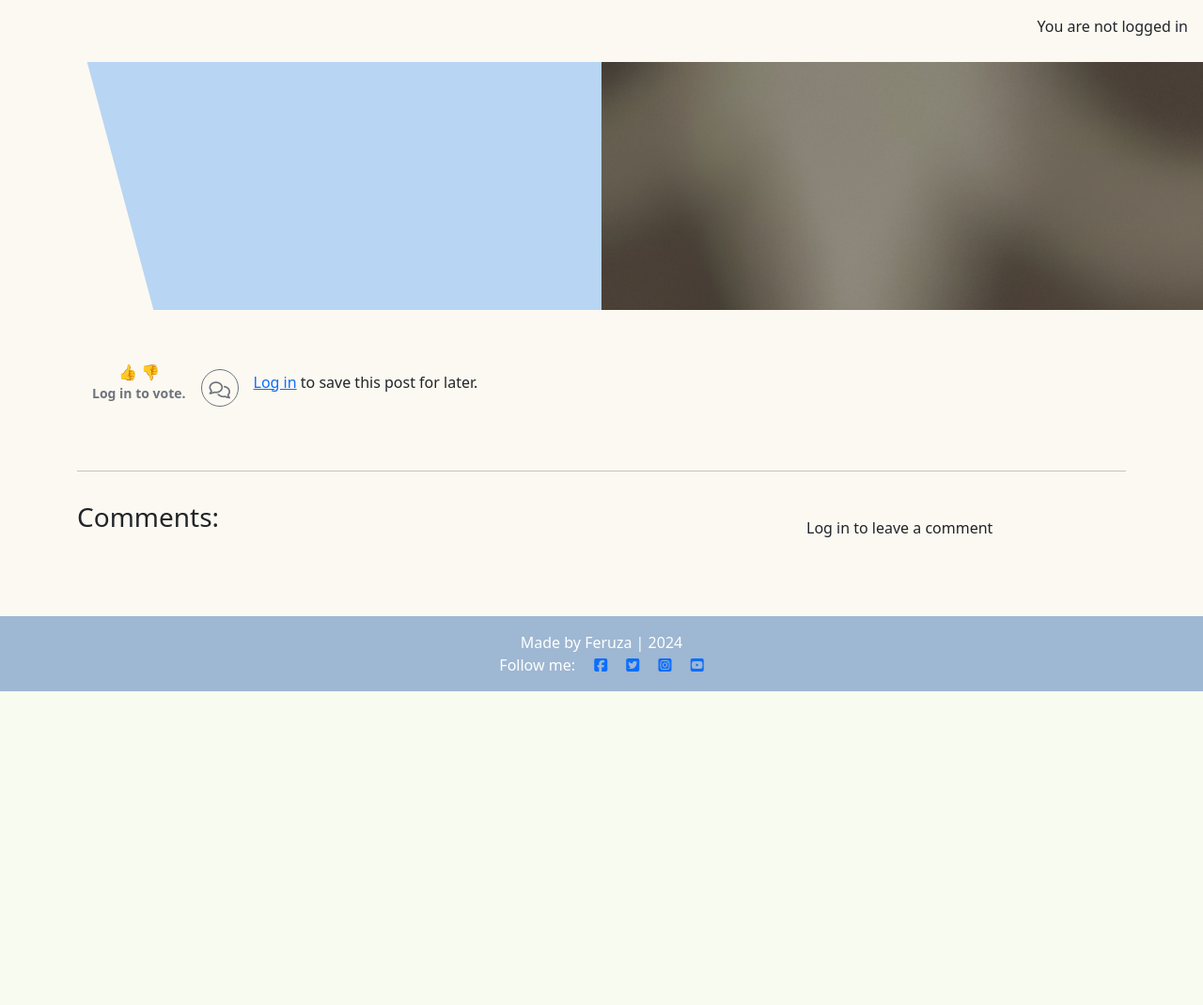
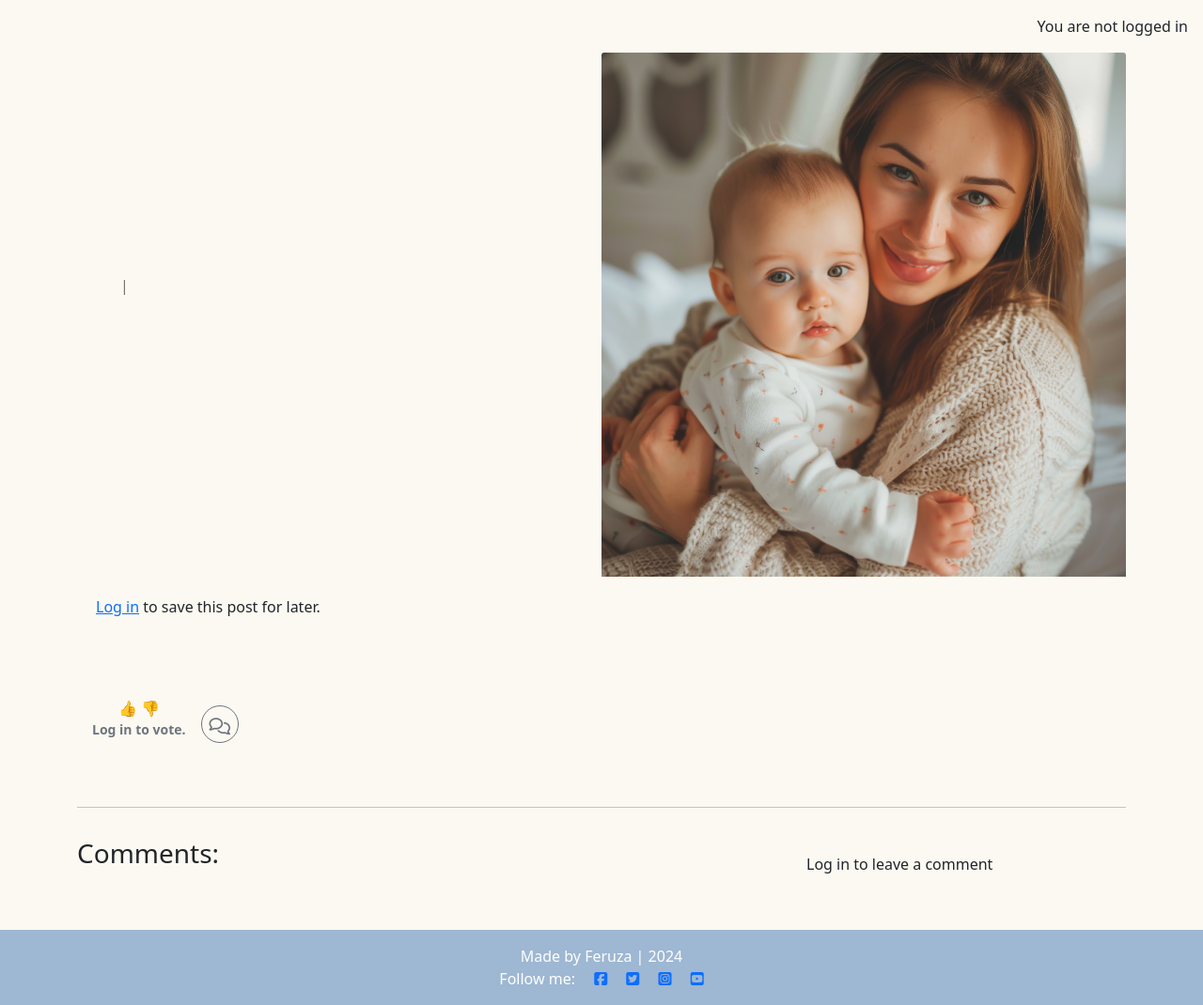
Before and after one commit to FeruzaShokirjonovna/Blog, a Django app: template templates/post_detail.html in a window 1280 px wide. Shown: the part 64-1134 px from the top of the page at 94% size. Before the commit the page ends 800 px from the top, so only its background shows below. Run offline with Django 3.2, Linux system fonts and the light colour scheme; the template is opened without the code that fills it, so the values that code supplies are empty; parts of the project's set-up code (start-up, migrations or seed data) failed here and were passed over; some libraries are stand-ins or nearby versions.

Commit message:
Redesign title and image on post detail page

```diff
--- a/static/css/style.css
+++ b/static/css/style.css
@@ -68,24 +68,43 @@ body {
     text-transform: uppercase;
 }
 
+/* Masthead Section */
 .masthead {
     margin-top: 10px;
+    position: relative;
+    width: 100%;
+    display: flex;
+    /*margin-top: 10px;
     overflow: hidden;
     position: relative;
     display: inline-block;
-    height: 33vh;
-    width: 100%;
+    height: 40vh;
+    width: 100%;*/
 }
 
 .masthead-text {
-    background-color: #b8d5f3;
+    background-color: var(--bg-color);
     color: var(--text-dark);
-    position: relative;
+    /*position: relative;*/
+    display: flex;
+    flex-direction: column;
+    justify-content: center;
+    align-items: flex-start;
+    height: 100%;
+    padding: 20px;
+    text-align: center;;
 }
 
 .masthead-image img{
+    width: 100%;
+    height: auto;
+    object-fit: cover;
+}
+
+.image-container {
+    /*width: 100%;
+    height: 100%;*/
     position: relative;
-    overflow: hidden;
 }
 
 .masthead-image:after {
@@ -96,9 +115,9 @@ body {
     height: 100%;
     width: 150%;
     background: var(--bg-color);
-    -webkit-transform: skew(15deg);
+    /*-webkit-transform: skew(15deg);
     -moz-transform: skew(15deg);
-    transform: skew(15deg);
+    transform: skew(15deg);*/
     z-index: 100;
 }
 /* Post title and excert style on post list
--- a/templates/post_detail.html
+++ b/templates/post_detail.html
@@ -6,12 +6,21 @@
 <div class="masthead">
     <div class="container">
         <div class="row g-0">
-            <div class="col-md-6 masthead-text">
+            <!-- Masthead text and title -->
+            <div class="col-md-6 masthead-text d-flex flex-column justify-content-center align-items-start">
                 <h1 class="post-title">{{ post.title }}</h1>
                 <p class="post-subtitle">{{ post.author }} | {{ post.created_on }}</p>
             </div>
-            <div class="d-none d-md-block col-md-6 masthead-image">
-                <img src="{% static 'images/default.jpeg' %}" class="scale" alt="placeholder">
+
+            <!-- Masthead image -->
+            <div class="col-md-6 masthead-image">
+                <div class="image-container">
+                    {% if post.featured_image %}
+                        <img class="card-img-top" src="{{ post.featured_image.url }}" alt="{{ post.title }}">
+                    {% else %}
+                        <img class="card-img-top" src="{% static 'images/default.jpeg' %}" alt="placeholder image">
+                    {% endif %}
+                </div>
             </div>
         </div>
     </div>
@@ -19,11 +28,27 @@
 
 <div class="container">
     <div class="row">
-        <div class="col card mb-4  mt-3 left  top">
+        <!-- Sticky Read Later Button (in a sidebar) -->
+        <div class="col-12" style="margin: 20px;">
+            {% if user.is_authenticated %}
+            <form action="{% url 'add_to_read_later' post.slug %}" method="POST">
+                {% csrf_token %}
+                <button type="submit" class="btn btn-outline-primary">
+                    <i class="fas fa-bookmark"></i> Read Later
+                </button>
+            </form>
+            {% else %}
+            <p><a href="{% url 'login' %}">Log in</a> to save this post for later.</p>
+            {% endif %}
+        </div>
+
+        <!-- Post Content -->
+        <div class="col card mb-4 mt-3">
             <div class="card-body">
-                <p class="card-text ">
+                <p class="card-text">
                     {{ post.content | safe }}
                 </p>
+                <!-- Voting Section -->
                 <div class="d-flex align-items-center gap-3 mt-3">
                     <div class="text-center">
                         <!-- Upvote Button -->
@@ -68,19 +93,6 @@
                         <p class="mb-0 mt-1">{{ comments.count }}</p>
 
                         {% endwith %}
-                    </div>
-
-                    <!-- Add "Read Later" button -->
-                    <div>
-                        {% if user.is_authenticated %}
-                        <form action="{% url 'add_to_read_later' post.slug %}" method="POST">
-                            {% csrf_token %}
-                            <button type="submit" class="btn btn-secondary"><i class="fas fa-bookmark"></i> Read
-                                Later</button>
-                        </form>
-                        {% else %}
-                        <p><a href="{% url 'login' %}">Log in</a> to save this post for later.</p>
-                        {% endif %}
                     </div>
 
                 </div>
```
Also changed, not shown: other parts of static/css/style.css (+26 -11 lines).
